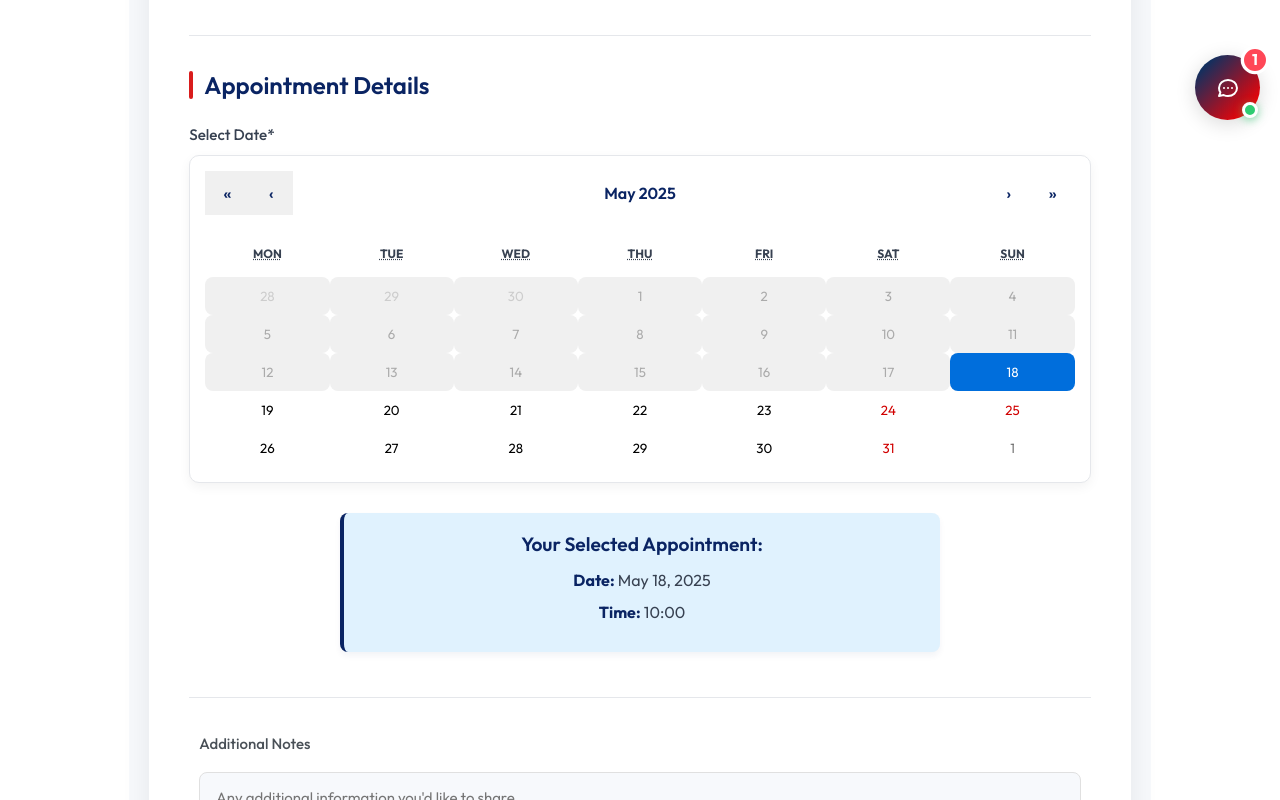
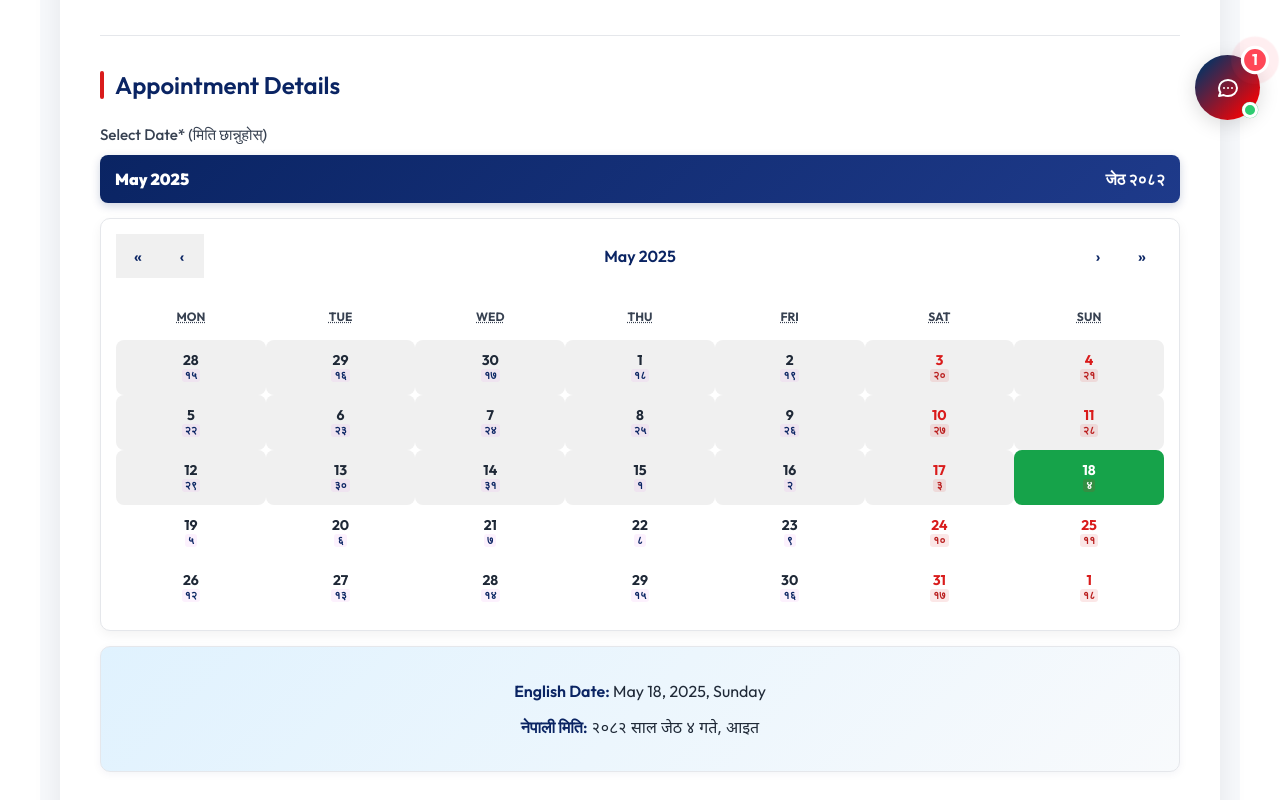
Before and after one commit to NidinaKoirala/surunga-medicine, a React (Create React App) app: page /Appointment in a window 1280 px wide. Shown: the part 660-1460 px from the top of the page. Built offline with nearby package versions, Linux system fonts and the light colour scheme.

Commit message:
refactored and added nepali calendar in appointment booking

```diff
--- a/package.json
+++ b/package.json
@@ -10,6 +10,7 @@
     "@testing-library/jest-dom": "^5.17.0",
     "@testing-library/react": "^13.4.0",
     "@testing-library/user-event": "^13.5.0",
+    "bikram-sambat": "^1.8.0",
     "bootstrap": "^5.2.3",
     "date-fns": "^4.1.0",
     "gray-matter": "^4.0.3",
--- a/src/About/About.js
+++ b/src/About/About.js
@@ -18,10 +18,10 @@ import Team from '../Team/Team';
 function About() {
     // Stats data
     const stats = [
-        { icon: <FaHospital />, count: '12+', title: 'Years of Experience' },
-        { icon: <FaUserMd />, count: '150+', title: 'Expert Doctors' },
-        { icon: <FaHandHoldingMedical />, count: '15,000+', title: 'Patients Treated' },
-        { icon: <FaFlask />, count: '500+', title: 'Lab Tests' }
+        { icon: <FaHospital />, count: '10+', title: 'Years of Experience' },
+        { icon: <FaUserMd />, count: '20+', title: 'Expert Doctors' },
+        { icon: <FaHandHoldingMedical />, count: '1,00,0000+', title: 'Patients Treated' },
+        { icon: <FaFlask />, count: '10000+', title: 'Lab Tests' }
     ];
 
     // Specialized services data
--- a/src/Appointment/Appointment.css
+++ b/src/Appointment/Appointment.css
@@ -209,16 +209,6 @@ input:focus, select:focus, textarea:focus {
   color: var(--primary-blue);
 }
 
-.react-calendar__tile--now {
-  background: var(--light-red);
-  color: var(--secondary-red);
-}
-
-.react-calendar__tile--now:enabled:hover,
-.react-calendar__tile--now:enabled:focus {
-  background: var(--light-red);
-  color: var(--secondary-red);
-}
 
 .react-calendar__tile--active {
   background: var(--primary-blue);
@@ -239,6 +229,9 @@ input:focus, select:focus, textarea:focus {
 /* Time Picker Styles */
 .time-picker-container {
   margin-bottom: 30px;
+  flex-direction: column;
+  align-items: center;
+  text-align: center;
 }
 
 .time-slots {
@@ -246,6 +239,8 @@ input:focus, select:focus, textarea:focus {
   flex-wrap: wrap;
   gap: 12px;
   margin-top: 15px;
+  justify-content: center;
+  align-items: center;
 }
 
 .time-slot {
@@ -284,15 +279,6 @@ input:focus, select:focus, textarea:focus {
   max-width: 600px;
   text-align: center;
 }
-
-.selected-datetime h3 {
-  color: var(--primary-blue);
-  margin-top: 0;
-  margin-bottom: 12px;
-  font-size: 1.2rem;
-  font-weight: 600;
-}
-
 .selected-datetime p {
   margin: 8px 0;
   color: var(--gray-700);
@@ -372,6 +358,217 @@ input:focus, select:focus, textarea:focus {
   font-size: 18px;
 }
 
+
+
+/* Calendar month display */
+.calendar-month-display {
+  display: flex;
+  justify-content: space-between;
+  align-items: center;
+  margin-bottom: 15px;
+  padding: 12px 15px;
+  background: linear-gradient(135deg, var(--primary-blue), var(--secondary-blue));
+  border-radius: 8px;
+  color: white;
+  box-shadow: 0 3px 10px rgba(10, 36, 99, 0.2);
+}
+
+.english-month {
+  font-size: 16px;
+  font-weight: 600;
+}
+
+.nepali-month {
+  font-size: 16px;
+  font-weight: 600;
+  font-family: 'Segoe UI', 'Noto Sans Devanagari', Arial, sans-serif;
+}
+
+/* Calendar dual date display */
+.dual-date-display {
+  display: flex;
+  flex-direction: column;
+  align-items: center;
+  justify-content: center;
+  height: 100%;
+  gap: 2px;
+}
+
+.english-day {
+  font-size: 14px;
+  font-weight: bold;
+  color: var(--gray-800);
+  line-height: 1;
+}
+
+.nepali-day-small {
+  font-size: 11px;
+  color: var(--primary-blue);
+  font-weight: 600;
+  line-height: 1;
+  background-color: rgba(222, 120, 237, 0.1);
+  padding: 1px 3px;
+  border-radius: 3px;
+}
+
+/* Enhanced calendar tile styles for dual dates */
+.react-calendar__tile {
+  min-height: 55px;
+  padding: 8px 4px;
+}
+
+/* Weekend styling (Saturday and Sunday) */
+.react-calendar__month-view__days__day--weekend .english-day {
+  color: var(--primary-red) !important;
+  font-weight: bold;
+}
+
+.react-calendar__month-view__days__day--weekend .nepali-day-small {
+  color: var(--secondary-red) !important;
+  background-color: rgba(217, 28, 28, 0.1);
+}
+
+/* Selected date styling (green) */
+.react-calendar__tile--active {
+  background: #16a34a !important;
+  color: white;
+}
+
+.react-calendar__tile--active .english-day,
+.react-calendar__tile--active .nepali-day-small {
+  color: white !important;
+  background-color: transparent;
+}
+
+/* Today's date styling */
+.react-calendar__tile--now .english-day {
+  color: var(--secondary-red);
+  font-weight: bold;
+}
+
+.react-calendar__tile--now .nepali-day-small {
+  color: var(--primary-red);
+  font-weight: 600;
+  background-color: rgba(217, 28, 28, 0.15);
+}
+
+/* Hover effects */
+.react-calendar__tile:enabled:hover .english-day {
+  color: var(--primary-blue);
+}
+
+.react-calendar__tile:enabled:hover .nepali-day-small {
+  color: var(--secondary-blue);
+  background-color: rgba(10, 36, 99, 0.15);
+}
+
+/* Centered date display section */
+.date-display {
+  margin-top: 15px;
+  padding: 20px;
+  background: linear-gradient(135deg, var(--light-blue), #f8fafc);
+  border-radius: 10px;
+  border: 1px solid var(--gray-200);
+  box-shadow: 0 2px 8px rgba(10, 36, 99, 0.05);
+  text-align: center;
+}
+
+.english-date, .nepali-date {
+  margin: 12px 0;
+  font-size: 16px;
+  line-height: 1.5;
+  text-align: center;
+}
+
+.english-date strong, .nepali-date strong {
+  color: var(--primary-blue);
+  font-weight: 600;
+}
+
+.nepali-date {
+  font-family: 'Segoe UI', 'Noto Sans Devanagari', Arial, sans-serif;
+}
+
+/* Appointment dates section styling */
+.appointment-dates {
+  background: linear-gradient(135deg, var(--light-red), #fef7f7);
+  padding: 20px;
+  border-radius: 8px;
+  margin-top: 15px;
+  border: 1px solid #fca5a5;
+  box-shadow: 0 2px 6px rgba(217, 28, 28, 0.08);
+  text-align: center;
+}
+
+.appointment-dates p {
+  margin: 10px 0;
+  font-size: 16px;
+  text-align: center;
+}
+
+.appointment-dates strong {
+  color: var(--secondary-red);
+  font-weight: 600;
+}
+
+/* Enhanced selected datetime for dual calendar */
+.selected-datetime {
+  text-align: center;
+}
+
+.selected-datetime h3 {
+  background: linear-gradient(135deg, var(--primary-blue), var(--secondary-blue));
+  -webkit-background-clip: text;
+  -webkit-text-fill-color: transparent;
+  background-clip: text;
+  text-align: center;
+  margin-bottom: 20px;
+}
+
+/* Responsive enhancements for dual calendar */
+@media (max-width: 768px) {
+  .calendar-month-display {
+    flex-direction: column;
+    gap: 5px;
+    text-align: center;
+  }
+
+  .english-month, .nepali-month {
+    font-size: 14px;
+  }
+
+  .english-day {
+    font-size: 13px;
+  }
+
+  .nepali-day-small {
+    font-size: 10px;
+    padding: 1px 2px;
+  }
+
+  .react-calendar__tile {
+    min-height: 50px;
+  }
+
+  .date-display {
+    padding: 15px;
+    margin-top: 12px;
+  }
+
+  .english-date, .nepali-date {
+    font-size: 15px;
+    margin: 10px 0;
+  }
+
+  .appointment-dates {
+    padding: 15px;
+    margin-top: 12px;
+  }
+
+  .appointment-dates p {
+    font-size: 15px;
+  }
+}
 /* Responsive Styles */
 @media (max-width: 768px) {
   .form-row {
--- a/src/Appointment/Appointment.js
+++ b/src/Appointment/Appointment.js
@@ -7,6 +7,84 @@ import Calendar from 'react-calendar';
 import 'react-calendar/dist/Calendar.css';
 import { format } from 'date-fns';
 import { AppContext } from '../Context/AppContext';
+// Standalone accurate Nepali calendar conversion
+const nepaliDays = ['आइत', 'सोम', 'मंगल', 'बुध', 'बिहि', 'शुक्र', 'शनि'];
+const nepaliMonths = [
+  'बैशाख', 'जेठ', 'आषाढ', 'श्रावण', 'भाद्र', 'आश्विन',
+  'कार्तिक', 'मंसिर', 'पौष', 'माघ', 'फाल्गुन', 'चैत्र'
+];
+
+// Convert English digits to Nepali digits
+const englishToNepaliDigits = (num) => {
+  const nepaliDigits = ['०', '१', '२', '३', '४', '५', '६', '७', '८', '९'];
+  return num.toString().split('').map(digit => nepaliDigits[parseInt(digit)]).join('');
+};
+
+// Accurate standalone Nepali date conversion
+const convertToNepali = (englishDate) => {
+  // Reference: June 6, 2025 (AD) = Jestha 23, 2082 (BS) - Exact reference point
+  const baseAD = new Date(2025, 5, 6); // June 6, 2025
+  const baseBS = { year: 2082, month: 1, day: 23 }; // Jestha 23, 2082
+
+  // Days in each Nepali month for years around 2082
+  const nepaliMonthDays = {
+    2081: [31, 32, 31, 32, 31, 30, 30, 30, 29, 30, 29, 31],
+    2082: [31, 32, 31, 32, 31, 30, 30, 30, 29, 30, 29, 31],
+    2083: [31, 32, 31, 32, 31, 30, 30, 30, 29, 30, 29, 31]
+  };
+
+  // Calculate difference in days from base date
+  const diffTime = englishDate.getTime() - baseAD.getTime();
+  const diffDays = Math.floor(diffTime / (1000 * 60 * 60 * 24));
+
+  let nepaliYear = baseBS.year;
+  let nepaliMonth = baseBS.month;
+  let nepaliDay = baseBS.day + diffDays;
+
+  // Get the appropriate month days array
+  let monthDays = nepaliMonthDays[nepaliYear] || nepaliMonthDays[2082];
+
+  // Handle positive days (future dates)
+  while (nepaliDay > monthDays[nepaliMonth]) {
+    nepaliDay -= monthDays[nepaliMonth];
+    nepaliMonth++;
+
+    if (nepaliMonth >= 12) {
+      nepaliMonth = 0;
+      nepaliYear++;
+      monthDays = nepaliMonthDays[nepaliYear] || nepaliMonthDays[2082];
+    }
+  }
+
+  // Handle negative days (past dates)
+  while (nepaliDay <= 0) {
+    nepaliMonth--;
+
+    if (nepaliMonth < 0) {
+      nepaliMonth = 11;
+      nepaliYear--;
+      monthDays = nepaliMonthDays[nepaliYear] || nepaliMonthDays[2082];
+    }
+
+    nepaliDay += monthDays[nepaliMonth];
+  }
+
+  const nepaliDayDigits = englishToNepaliDigits(nepaliDay);
+  const nepaliYearDigits = englishToNepaliDigits(nepaliYear);
+  const dayOfWeek = nepaliDays[englishDate.getDay()];
+  const monthName = nepaliMonths[nepaliMonth];
+
+  return {
+    year: nepaliYear,
+    month: monthName,
+    monthIndex: nepaliMonth,
+    day: nepaliDay,
+    nepaliDay: nepaliDayDigits,
+    nepaliYear: nepaliYearDigits,
+    dayOfWeek: dayOfWeek,
+    formatted: `${nepaliYearDigits} साल ${monthName} ${nepaliDayDigits} गते, ${dayOfWeek}`
+  };
+};
 
 const Appointment = () => {
   // Access EmailJS configuration from environment variables
@@ -139,6 +217,7 @@ const Appointment = () => {
     });
 
     const formattedDate = formatAppointmentDate(date);
+    const nepaliFormattedDate = convertToNepali(date);
 
     // First, send confirmation email to the user
     emailjs.send(
@@ -151,6 +230,7 @@ const Appointment = () => {
         patient_name: formData.patientName,
         reason_for_visit: formData.reasonForVisit,
         appointment_date: formattedDate,
+        nepali_appointment_date: nepaliFormattedDate.formatted,
         appointment_time: time,
         provider_name: formData.provider_name || 'Available doctor',
         additional_notes: formData.additionalNotes || 'None',
@@ -174,6 +254,7 @@ const Appointment = () => {
           patient_name: formData.patientName,
           reason_for_visit: formData.reasonForVisit,
           appointment_date: formattedDate,
+          nepali_appointment_date: nepaliFormattedDate.formatted,
           appointment_time: time,
           provider_name: formData.provider_name || 'Available doctor',
           additional_notes: formData.additionalNotes || 'None',
@@ -205,14 +286,14 @@ const Appointment = () => {
     })
     .catch((error) => {
       console.error('Error sending email:', error.text);
-      showModal(false, 'There was an error scheduling your appointment. Please try again later or contact us directly.');
+      showModal(false, 'There was an error scheduling your appointment. Please try again later or contact us directly via call at 023-553097 / 9804964107.');
     });
   };
 
   // Available time slots
   const availableTimeSlots = [
-    '09:00', '09:30', '10:00', '10:30', '11:00', '11:30',
-    '13:00', '13:30', '14:00', '14:30', '15:00', '15:30', '16:00'
+    '08:00', '09:00', '10:00', '11:00', '12:00',
+    '13:00', '14:00', '15:00', '16:00', '17:00'
   ];
 
   return (
@@ -338,18 +419,49 @@ const Appointment = () => {
           <div className="form-section">
             <h2>Appointment Details</h2>
             <div className="calendar-container">
-              <label>Select Date*</label>
+              <label>Select Date* (मिति छान्नुहोस्)</label>
+
+              {/* Current Month Display */}
+              <div className="calendar-month-display">
+                <div className="english-month">
+                  <strong>{format(date, 'MMMM yyyy')}</strong>
+                </div>
+                <div className="nepali-month">
+                  <strong>{convertToNepali(date).month} {convertToNepali(date).nepaliYear}</strong>
+                </div>
+              </div>
+
               <Calendar
                 onChange={handleCalendarChange}
                 value={date}
                 minDate={new Date()}
                 className="react-calendar"
+                formatDay={(locale, date) => {
+                  const englishDay = date.getDate();
+                  const nepaliDate = convertToNepali(date);
+                  return (
+                    <div className="dual-date-display">
+                      <div className="english-day">{englishDay}</div>
+                      <div className="nepali-day-small">{nepaliDate.nepaliDay}</div>
+                    </div>
+                  );
+                }}
               />
+
+              {/* Display both English and Nepali dates */}
+              <div className="date-display">
+                <div className="english-date">
+                  <strong>English Date:</strong> {format(date, 'MMMM d, yyyy, EEEE')}
+                </div>
+                <div className="nepali-date">
+                  <strong>नेपाली मिति:</strong> {convertToNepali(date).formatted}
+                </div>
+              </div>
             </div>
 
             {showTimePicker && (
               <div className="time-picker-container">
-                <label>Select Time*</label>
+                <label>Select Time* (समय छान्नुहोस्)</label>
                 <div className="time-slots">
                   {availableTimeSlots.map((slot) => (
                     <button
@@ -367,9 +479,12 @@ const Appointment = () => {
 
             {date && time && (
               <div className="selected-datetime">
-                <h3>Your Selected Appointment:</h3>
-                <p><strong>Date:</strong> {formatAppointmentDate(date)}</p>
-                <p><strong>Time:</strong> {time}</p>
+                <h3>Your Selected Appointment: (तपाईंको छानिएको समय)</h3>
+                <div className="appointment-dates">
+                  <p><strong>English Date:</strong> {formatAppointmentDate(date)}</p>
+                  <p><strong>नेपाली मिति:</strong> {convertToNepali(date).formatted}</p>
+                  <p><strong>Time (समय):</strong> {time}</p>
+                </div>
               </div>
             )}
           </div>
--- a/src/Context/AppContext.js
+++ b/src/Context/AppContext.js
@@ -32,7 +32,7 @@ export const AppContext = createContext();
 // Default doctor image mapping for new doctors
 const defaultDoctorImages = {
   'वाथ तथा प्रतिरक्षा रोग विशेषज्ञ': doc6,
-  'प्रसूति तथा प्रजनन': doc2,
+  'प्रसूति तथा प्रजनन्': doc2,
   'छाला यौन तथा सुन्दर्य विशेषज्ञ': doc1,
   'वरिष्ठ कन्सल्टेन्ट फिजिसियन': doc9,
   'जनरल तथा त्याप्रोस्कोपिक सुर्जन र पायल्स रोग विशेषज्ञ': doc5,
@@ -47,7 +47,7 @@ export const AppProvider = ({ children }) => {
     // Define speciality data
     const specialityData = [
         {
-            speciality: 'प्रसूति तथा प्रजनन',
+            speciality: 'प्रसूति तथा प्रजनन्',
             image: Gynecologist
         },
         {
@@ -107,10 +107,10 @@ export const AppProvider = ({ children }) => {
             _id: 'doc2',
             name: 'डा. लता श्रेष्ठ',
             image: doc2,
-            speciality: 'प्रसूति तथा प्रजनन',
+            speciality: 'प्रसूति तथा प्रजनन्',
             degree: 'MBBS (NMCTCH), MD OBS/GYN (JRRMMC)',
             experience: '10+ Years',
-            about: 'डा. लता श्रेष्ठ, MBBS (NMCTCH), MD OBS/GYN (JRRMMC) - आदरणीय बरिस्ट प्रसूति तथा प्रजनन विशेषज्ञ हुनुहुन्छ जसले IVF विशेषज्ञताका साथ महिलाहरूको प्रजनन स्वास्थ्य, गर्भावस्था व्यवस्थापन र बाँझोपन उपचारमा उत्कृष्ट सेवा प्रदान गर्नुहुन्छ, प्रत्येक बिरामीलाई व्यक्तिगत हेरचाह र समर्थन दिनुहुन्छ।',
+            about: 'डा. लता श्रेष्ठ, MBBS (NMCTCH), MD OBS/GYN (JRRMMC) - आदरणीय बरिस्ट प्रसूति तथा प्रजनन् विशेषज्ञ हुनुहुन्छ जसले IVF विशेषज्ञताका साथ महिलाहरूको प्रजनन् स्वास्थ्य, गर्भावस्था व्यवस्थापन र बाँझोपन उपचारमा उत्कृष्ट सेवा प्रदान गर्नुहुन्छ, प्रत्येक बिरामीलाई व्यक्तिगत हेरचाह र समर्थन दिनुहुन्छ।',
             address: {
                 line1: 'Surunga Medicine and Clinic',
                 line2: 'Kankai-03, Surunga, Jhapa'
--- a/src/Home/AboutUs.js
+++ b/src/Home/AboutUs.js
@@ -8,17 +8,17 @@ function AboutUs() {
     const achievements = [
         {
             icon: <FaHospital />,
-            count: "12+",
+            count: "10+",
             title: "Years Experience"
         },
         {
             icon: <FaUserMd />,
-            count: "50+",
+            count: "20+",
             title: "Specialist Doctors"
         },
         {
             icon: <FaHeartbeat />,
-            count: "10K+",
+            count: "100K+",
             title: "Happy Patients"
         }
     ];
--- a/src/Home/Home.js
+++ b/src/Home/Home.js
@@ -36,8 +36,8 @@ function Home() {
     ];
 
     const heroStats = [
-        { number: '50+', label: 'Specialists' },
-        { number: '10k+', label: 'Patients' }
+        { number: '20+', label: 'Specialists' },
+        { number: '100k+', label: 'Patients' }
     ];
 
     const heroTitle = "Your Health, Our <highlight>Priority</highlight>";
--- a/src/Home/Services.js
+++ b/src/Home/Services.js
@@ -1,34 +1,52 @@
 import React from 'react';
 import './Services.css';
 import {
-    FaUserMd,
-    FaCalendarCheck,
-    FaFlask,
-    FaAmbulance,
+    FaVideo,
+    FaXRay,
+    FaHospital,
+    FaHeartbeat,
+    FaSyringe,
+    FaUsers,
     FaPills
 } from "react-icons/fa";
+
 
 function Services() {
     const servicesData = [
         {
-            icon: <FaUserMd />,
-            title: "Expert Doctors",
-            description: "Get consultations from our highly qualified and experienced medical professionals."
+            icon: <FaVideo />,
+            title: "Video X-ray",
+            description: "Advanced digital X-ray services with real-time video guidance for accurate diagnostics."
         },
         {
-            icon: <FaCalendarCheck />,
-            title: "Easy Scheduling",
-            description: "Book appointments online anytime and receive instant confirmations."
+            icon: <FaXRay />,
+            title: "X-ray",
+            description: "Digital X-ray imaging services with high-quality results and quick processing."
         },
         {
-            icon: <FaAmbulance />,
-            title: "Emergency Care",
-            description: "24/7 emergency support and quick response for critical situations."
+            icon: <FaHospital />,
+            title: "OPD",
+            description: "Comprehensive Outpatient Department services with experienced doctors across specialties."
         },
         {
-            icon: <FaFlask />,
-            title: "Lab Services",
-            description: "State-of-the-art laboratory testing with quick and accurate results."
+            icon: <FaHeartbeat />,
+            title: "USG",
+            description: "Ultrasonography services with modern equipment for detailed internal body imaging."
+        },
+        {
+            icon: <FaHeartbeat />,
+            title: "ECG",
+            description: "Electrocardiogram testing for heart health monitoring and cardiac condition diagnosis."
+        },
+        {
+            icon: <FaSyringe />,
+            title: "Vaccination",
+            description: "Complete vaccination services for all age groups with safe and effective immunization."
+        },
+        {
+            icon: <FaUsers />,
+            title: "Family Planning Counselling",
+            description: "Professional counselling and guidance for family planning and reproductive health."
         },
         {
             icon: <FaPills />,
```
